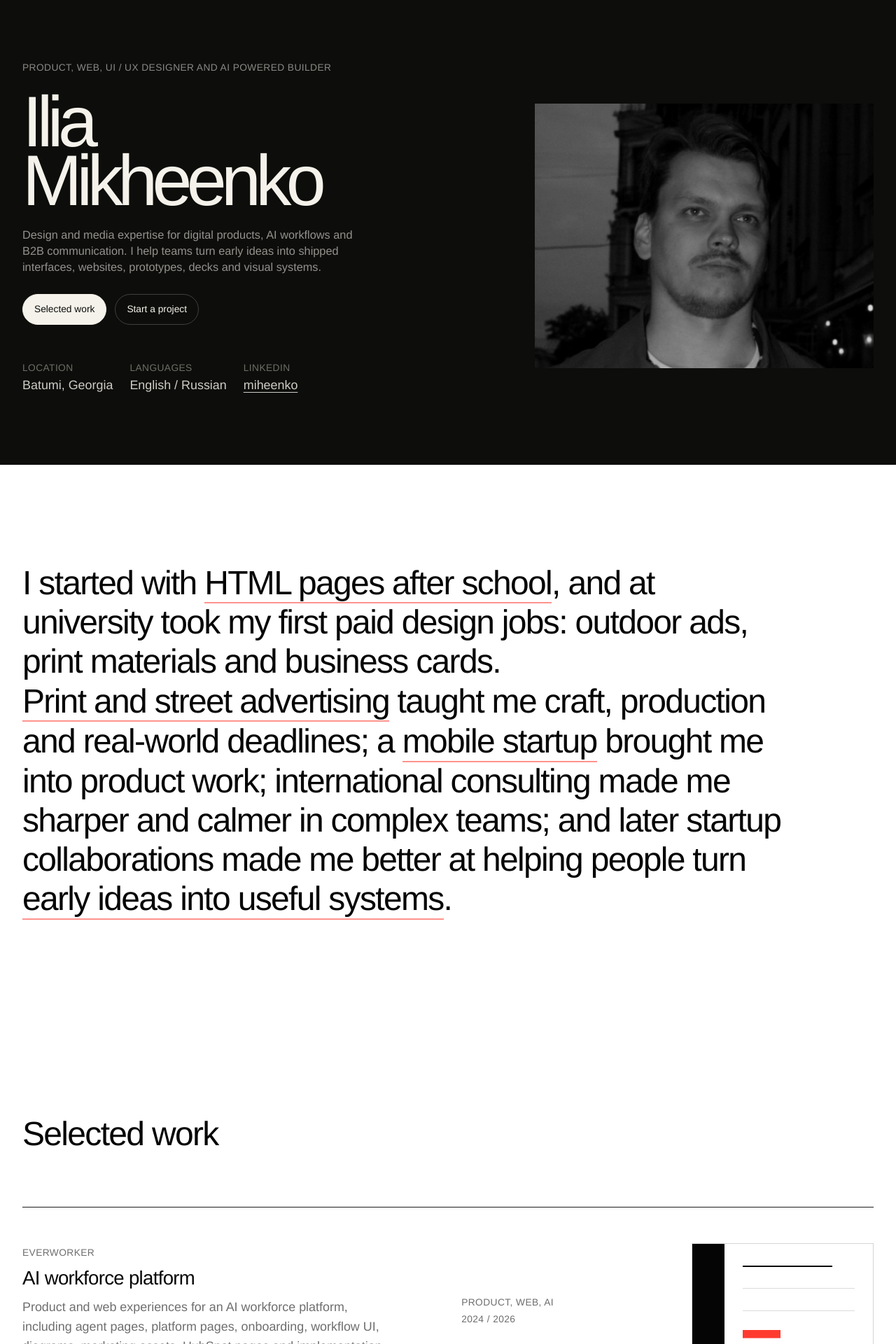
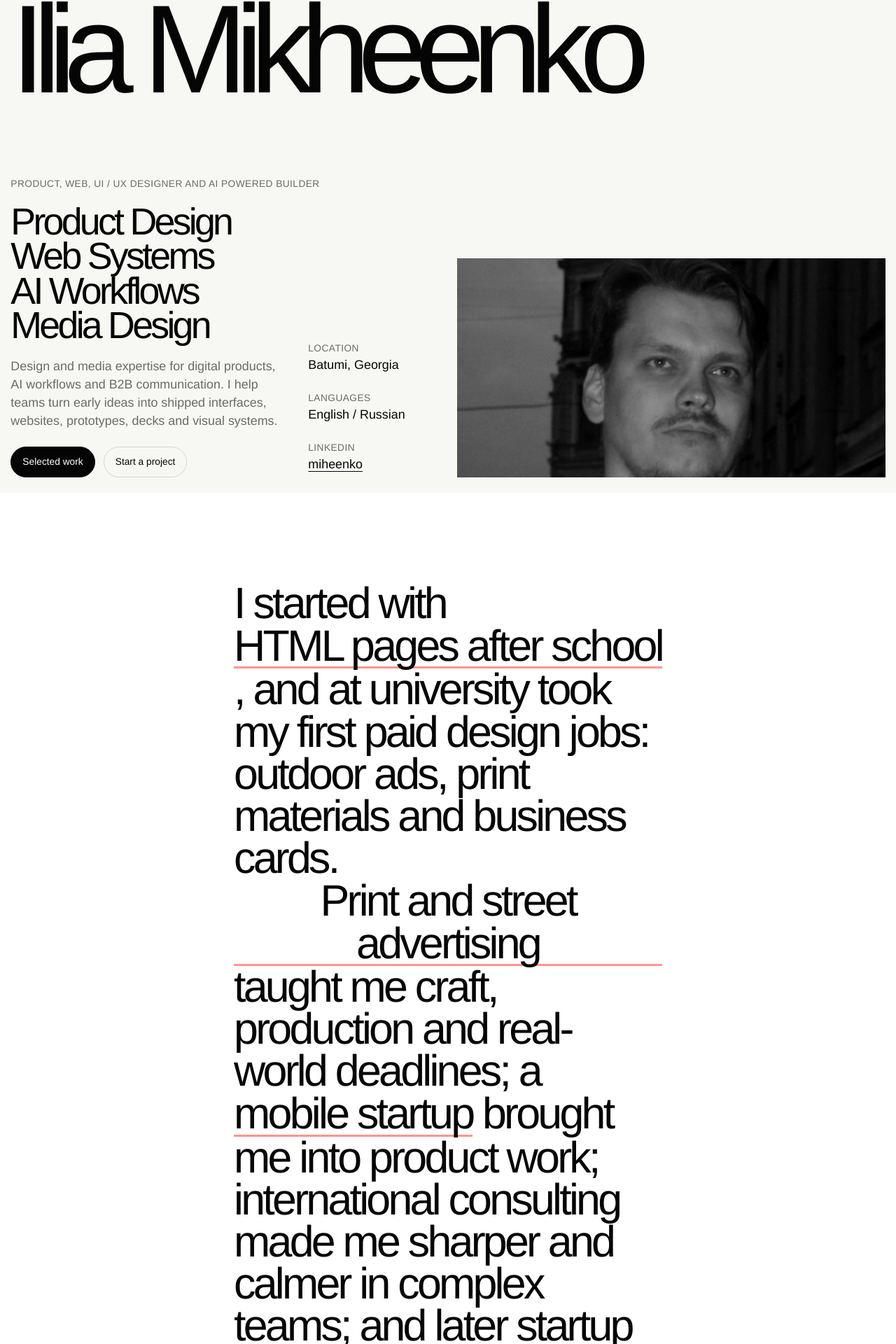
Before and after one commit to miheenko-i/portfolio, a React (Vite) app: page / in a window 1280 px wide. Shown: the part 96-2016 px from the top of the page at 70% size. Built offline with nearby package versions, Linux system fonts and the light colour scheme; a web font is replaced by a local one.

Commit message:
Apply full-screen editorial layout

```diff
--- a/src/main.jsx
+++ b/src/main.jsx
@@ -184,10 +184,6 @@ function App() {
   return (
     <main className="page">
       <header className="hero reveal" id="top">
-        <figure className="heroPortrait" aria-hidden="true">
-          <img src={asset('/profile.png')} alt="" />
-        </figure>
-
         <div className="topbar">
           <a className="brand" href="#top" aria-label="Home">
             <span>Ilia Mikheenko</span>
@@ -208,10 +204,17 @@ function App() {
         </div>
 
         <div className="heroInner">
+          <h1>Ilia Mikheenko</h1>
+
           <div className="heroCopy">
             <p className="eyebrow">Product, Web, UI / UX Designer and AI powered builder</p>
 
-            <h1>Ilia Mikheenko</h1>
+            <ul className="heroServices" aria-label="Core expertise">
+              <li>Product Design</li>
+              <li>Web Systems</li>
+              <li>AI Workflows</li>
+              <li>Media Design</li>
+            </ul>
 
             <p className="heroLead">
               Design and media expertise for digital products, AI workflows and B2B
--- a/src/style.css
+++ b/src/style.css
@@ -60,8 +60,13 @@ figure {
 .statement,
 .section,
 .contact {
-  width: min(100% - var(--page) * 2, 1360px);
-  margin-inline: auto;
+  width: 100%;
+}
+
+.statement,
+.section,
+.contact {
+  padding-inline: clamp(0.75rem, 1.2vw, 1.4rem);
 }
 
 .topbar {
@@ -159,21 +164,22 @@ figure {
 
 .hero {
   position: relative;
-  min-height: min(760px, calc(100svh - 1rem));
+  min-height: 100svh;
   width: 100%;
   display: grid;
   grid-template-rows: auto 1fr;
   margin-top: 0;
   overflow: hidden;
   isolation: isolate;
-  background: #0d0d0b;
-  color: #f4f2ea;
+  background: #f7f7f4;
+  color: var(--text);
 }
 
 .hero .topbar,
 .heroInner {
-  width: min(100% - var(--page) * 2, 1360px);
+  width: 100%;
   margin-inline: auto;
+  padding-inline: clamp(0.75rem, 1.2vw, 1.4rem);
 }
 
 .hero::before,
@@ -193,18 +199,13 @@ figure {
   display: none;
 }
 
-.heroPortrait {
-  display: none;
-}
-
-.heroPortrait img,
 .heroMedia img {
   width: 100%;
   height: 100%;
   display: block;
   object-fit: cover;
   object-position: 52% 28%;
-  filter: grayscale(1) contrast(1.08) brightness(0.86);
+  filter: grayscale(1) contrast(1.05);
 }
 
 .hero .topbar {
@@ -215,18 +216,18 @@ figure {
 .hero .brand span:first-child,
 .hero .nav a:hover,
 .hero .mailLink:hover {
-  color: #f4f2ea;
+  color: var(--text);
 }
 
 .hero .brand span:last-child,
 .hero .mailLink,
 .hero .nav a,
 .hero .eyebrow {
-  color: rgba(244, 242, 234, 0.54);
+  color: var(--muted);
 }
 
 .hero .nav {
-  border-left-color: rgba(244, 242, 234, 0.18);
+  border-left-color: transparent;
 }
 
 .heroInner {
@@ -235,19 +236,22 @@ figure {
   min-height: 0;
   display: grid;
   grid-template-columns: repeat(12, minmax(0, 1fr));
-  column-gap: clamp(1.5rem, 3vw, 3rem);
-  row-gap: clamp(1.5rem, 2.4vw, 2.5rem);
-  align-items: center;
-  padding-block: clamp(4rem, 7vw, 6.5rem) clamp(3rem, 5vw, 4.5rem);
+  grid-template-rows: auto 1fr auto;
+  column-gap: clamp(1rem, 2vw, 2.5rem);
+  row-gap: clamp(1rem, 2vw, 2.25rem);
+  align-items: end;
+  padding-block: clamp(0.85rem, 1.7vw, 1.8rem) clamp(0.85rem, 1.7vw, 1.8rem);
 }
 
 .heroCopy {
-  grid-column: 1 / span 6;
+  grid-column: 1 / span 5;
+  grid-row: 3;
+  align-self: end;
   min-width: 0;
   width: 100%;
   display: grid;
-  gap: clamp(1.2rem, 2vw, 1.9rem);
-  padding-right: clamp(1rem, 5vw, 5rem);
+  gap: clamp(1rem, 1.8vw, 1.6rem);
+  padding-right: clamp(1rem, 4vw, 4rem);
 }
 
 h1 {
@@ -261,12 +265,15 @@ h1 {
 }
 
 .hero h1 {
-  max-width: 760px;
-  font-size: clamp(4.2rem, 8vw, 9.5rem);
-  line-height: 0.82;
-  letter-spacing: -0.075em;
+  grid-column: 1 / -1;
+  grid-row: 1;
+  max-width: none;
+  font-size: clamp(5.2rem, 14vw, 18rem);
+  line-height: 0.72;
+  letter-spacing: -0.1em;
   text-transform: none;
-  text-wrap: balance;
+  text-wrap: nowrap;
+  white-space: nowrap;
 }
 
 .heroLead {
@@ -279,11 +286,23 @@ h1 {
 }
 
 .hero .heroLead {
-  max-width: 540px;
-  color: rgba(244, 242, 234, 0.58);
-  font-size: clamp(1.02rem, 1.1vw, 1.22rem);
-  line-height: 1.42;
+  max-width: 420px;
+  color: var(--muted);
+  font-size: var(--s0);
+  line-height: 1.45;
   letter-spacing: 0;
+}
+
+.heroServices {
+  display: grid;
+  gap: 0.08em;
+  margin: 0;
+  padding: 0;
+  list-style: none;
+  color: var(--text);
+  font-size: clamp(2.35rem, 4.2vw, 5rem);
+  line-height: 0.84;
+  letter-spacing: -0.07em;
 }
 
 .heroActions {
@@ -310,8 +329,8 @@ h1 {
 }
 
 .hero .heroActions a {
-  border-color: rgba(244, 242, 234, 0.22);
-  color: #f4f2ea;
+  border-color: var(--line);
+  color: var(--text);
   background: transparent;
 }
 
@@ -322,9 +341,9 @@ h1 {
 }
 
 .hero .heroActions a:first-child {
-  background: #f4f2ea;
-  border-color: #f4f2ea;
-  color: #0d0d0b;
+  background: var(--text);
+  border-color: var(--text);
+  color: var(--bg);
 }
 
 .heroActions a:hover {
@@ -337,13 +356,14 @@ h1 {
 }
 
 .hero .heroActions a:not(:first-child):hover {
-  border-color: rgba(244, 242, 234, 0.7);
-  background: rgba(244, 242, 234, 0.08);
+  border-color: var(--text);
+  background: #ffffff;
 }
 
 .heroFacts {
-  grid-column: 1 / span 6;
-  align-self: start;
+  grid-column: 5 / span 2;
+  grid-row: 3;
+  align-self: end;
   justify-self: stretch;
   background: transparent;
   border-top: 0;
@@ -352,9 +372,8 @@ h1 {
 }
 
 .heroFacts dl {
-  display: flex;
-  flex-wrap: wrap;
-  gap: 1.1rem 1.5rem;
+  display: grid;
+  gap: 0.8rem;
   margin: 0;
 }
 
@@ -375,7 +394,7 @@ h1 {
 }
 
 .heroFacts dt {
-  color: rgba(244, 242, 234, 0.42);
+  color: var(--muted);
   font-size: var(--s-1);
   line-height: 1.2;
   letter-spacing: 0.03em;
@@ -383,7 +402,7 @@ h1 {
 }
 
 .heroFacts dd {
-  color: rgba(244, 242, 234, 0.84);
+  color: var(--text);
   font-size: var(--s0);
   line-height: 1.25;
 }
@@ -395,14 +414,14 @@ h1 {
 }
 
 .heroMedia {
-  grid-column: 8 / -1;
-  grid-row: 1 / span 2;
-  align-self: center;
+  grid-column: 7 / -1;
+  grid-row: 3;
+  align-self: end;
   justify-self: end;
-  width: min(100%, 520px);
-  aspect-ratio: 1 / 0.78;
+  width: min(100%, 49vw);
+  aspect-ratio: 16 / 8.2;
   overflow: hidden;
-  background: #171714;
+  background: #ececea;
 }
 
 .hero .brand,
@@ -410,6 +429,7 @@ h1 {
 .hero .mailLink,
 .hero .eyebrow,
 .hero h1,
+.heroServices,
 .heroLead,
 .heroActions,
 .heroFacts,
@@ -423,6 +443,7 @@ h1 {
 .hero.is-visible .mailLink,
 .hero.is-visible .eyebrow,
 .hero.is-visible h1,
+.hero.is-visible .heroServices,
 .hero.is-visible .heroLead,
 .hero.is-visible .heroActions,
 .hero.is-visible .heroFacts,
@@ -450,12 +471,16 @@ h1 {
   animation-delay: 280ms;
 }
 
+.hero.is-visible .heroServices {
+  animation-delay: 340ms;
+}
+
 .hero.is-visible .heroLead {
-  animation-delay: 360ms;
+  animation-delay: 390ms;
 }
 
 .hero.is-visible .heroActions {
-  animation-delay: 430ms;
+  animation-delay: 450ms;
 }
 
 .hero.is-visible .heroFacts {
@@ -479,14 +504,20 @@ h1 {
 }
 
 .statement {
-  padding-block: var(--section);
+  min-height: 100svh;
+  display: grid;
+  grid-template-columns: repeat(12, minmax(0, 1fr));
+  column-gap: clamp(1rem, 2vw, 2.5rem);
+  align-items: center;
+  padding-block: clamp(5rem, 10vw, 9rem);
 }
 
 .storyText {
-  max-width: 1100px;
-  font-size: var(--s3);
-  line-height: 1.16;
-  letter-spacing: -0.035em;
+  grid-column: 4 / span 6;
+  max-width: none;
+  font-size: clamp(3rem, 4.9vw, 6.3rem);
+  line-height: 0.96;
+  letter-spacing: -0.06em;
   font-weight: 400;
   text-wrap: pretty;
 }
@@ -545,9 +576,9 @@ h1 {
 }
 
 .workPreview {
-  grid-column: 10 / -1;
+  grid-column: 8 / -1;
   justify-self: end;
-  width: min(100%, 260px);
+  width: min(100%, 34vw);
   transform-origin: 82% 50%;
 }
 
@@ -567,7 +598,7 @@ h1 {
 
 .workPreview:hover,
 .workPreview:focus-visible {
-  transform: scale(1.72);
+  transform: scale(1.08);
 }
 
 .workPreview span {
@@ -674,22 +705,23 @@ h1 {
 
 .section,
 .contact {
-  padding-block: var(--section);
+  min-height: 100svh;
+  padding-block: clamp(5rem, 8vw, 8rem);
 }
 
 .sectionHead {
   display: grid;
   grid-template-columns: repeat(12, minmax(0, 1fr));
-  column-gap: clamp(1.5rem, 3vw, 3rem);
+  column-gap: clamp(1rem, 2vw, 2.5rem);
   align-items: start;
-  margin-bottom: clamp(3rem, 6vw, 5.5rem);
+  margin-bottom: clamp(3rem, 7vw, 7rem);
 }
 
 .sectionHead h2 {
-  grid-column: 1 / span 7;
-  font-size: var(--s3);
-  line-height: 1.08;
-  letter-spacing: -0.035em;
+  grid-column: 1 / -1;
+  font-size: clamp(4.8rem, 13.2vw, 16rem);
+  line-height: 0.76;
+  letter-spacing: -0.095em;
   font-weight: 400;
 }
 
@@ -698,7 +730,7 @@ h1 {
 }
 
 .skillsHead h2 {
-  grid-column: 1 / span 6;
+  grid-column: 1 / span 9;
 }
 
 .viewToggle {
@@ -746,9 +778,10 @@ h1 {
 .workRow {
   display: grid;
   grid-template-columns: repeat(12, minmax(0, 1fr));
-  column-gap: clamp(1.5rem, 3vw, 3rem);
+  column-gap: clamp(1rem, 2vw, 2.5rem);
   align-items: center;
-  padding-block: clamp(2rem, 4vw, 3.25rem);
+  min-height: clamp(18rem, 31vw, 35rem);
+  padding-block: clamp(2rem, 4vw, 4rem);
   border-bottom: 1px solid var(--line);
   transition: background-color 220ms ease, padding-inline 220ms ease;
 }
@@ -758,12 +791,12 @@ h1 {
 }
 
 .workInfo {
-  grid-column: 1 / span 6;
-  padding-right: clamp(1rem, 4vw, 4rem);
+  grid-column: 1 / span 5;
+  padding-right: clamp(1rem, 3vw, 3rem);
 }
 
 .workMeta {
-  grid-column: 7 / span 2;
+  grid-column: 6 / span 2;
   display: grid;
   align-content: start;
   justify-items: start;
@@ -788,9 +821,9 @@ h1 {
 
 .workRow h3,
 .resumeItem h3 {
-  font-size: var(--s2);
-  line-height: 1.12;
-  letter-spacing: -0.025em;
+  font-size: clamp(2.4rem, 5vw, 6.4rem);
+  line-height: 0.86;
+  letter-spacing: -0.07em;
   font-weight: 400;
 }
 
@@ -804,6 +837,10 @@ h1 {
   letter-spacing: 0;
 }
 
+.workRow p {
+  max-width: 520px;
+}
+
 .studioGrid {
   display: grid;
   grid-template-columns: repeat(12, minmax(0, 1fr));
@@ -814,7 +851,7 @@ h1 {
 
 .studioItem {
   grid-column: span 4;
-  min-height: 260px;
+  min-height: clamp(18rem, 34vw, 36rem);
   display: flex;
   flex-direction: column;
   justify-content: space-between;
@@ -834,27 +871,28 @@ h1 {
 }
 
 .studioItem h4 {
-  max-width: 18rem;
-  font-size: var(--s2);
-  line-height: 1.12;
-  letter-spacing: -0.025em;
+  max-width: 24rem;
+  font-size: clamp(2.1rem, 3.2vw, 4.2rem);
+  line-height: 0.92;
+  letter-spacing: -0.06em;
   font-weight: 400;
 }
 
 .resumeItem {
   display: grid;
   grid-template-columns: repeat(12, minmax(0, 1fr));
-  column-gap: clamp(1.5rem, 3vw, 3rem);
-  padding-block: clamp(2rem, 4vw, 3rem);
+  column-gap: clamp(1rem, 2vw, 2.5rem);
+  min-height: clamp(13rem, 23vw, 26rem);
+  padding-block: clamp(2rem, 4vw, 4rem);
   border-bottom: 1px solid var(--line);
 }
 
 .resumeItem > .date {
-  grid-column: span 3;
+  grid-column: span 2;
 }
 
 .resumeItem > div {
-  grid-column: span 3;
+  grid-column: span 4;
 }
 
 .resumeItem > p:last-child {
@@ -873,20 +911,20 @@ h1 {
 .skills-tags {
   display: flex;
   flex-wrap: wrap;
-  gap: 0.7rem;
+  gap: 0.85rem;
 }
 
 .skills-list {
   display: grid;
   grid-template-columns: repeat(4, minmax(0, 1fr));
-  column-gap: clamp(1.5rem, 3vw, 3rem);
+  column-gap: clamp(1rem, 2vw, 2.5rem);
   row-gap: clamp(2rem, 4vw, 3rem);
   border-top: 1px solid var(--line-strong);
   padding-top: clamp(1.5rem, 3vw, 2.5rem);
 }
 
 .skills span {
-  padding: 0.58rem 0.78rem 0.64rem;
+  padding: 0.7rem 0.95rem 0.76rem;
   border: 1px solid var(--line);
   border-radius: 999px;
   background: var(--bg);
@@ -972,22 +1010,27 @@ h1 {
 }
 
 .contact {
-  min-height: min(76vh, 760px);
+  min-height: 100svh;
   display: flex;
   flex-direction: column;
   justify-content: space-between;
-  padding-bottom: clamp(5rem, 9vw, 8rem);
+  padding-bottom: clamp(4rem, 8vw, 7rem);
 }
 
 .contactGrid {
   display: grid;
   grid-template-columns: repeat(12, minmax(0, 1fr));
-  column-gap: clamp(1.5rem, 3vw, 3rem);
+  column-gap: clamp(1rem, 2vw, 2.5rem);
   align-items: end;
 }
 
 .contactGrid > p {
-  grid-column: 4 / span 5;
+  grid-column: 1 / span 7;
+  max-width: none;
+  font-size: clamp(3rem, 5vw, 7rem);
+  line-height: 0.92;
+  letter-spacing: -0.07em;
+  color: var(--text);
 }
 
 .links {
@@ -998,9 +1041,9 @@ h1 {
 }
 
 .links a {
-  font-size: var(--s2);
-  line-height: 1.12;
-  letter-spacing: -0.025em;
+  font-size: clamp(1.6rem, 2.4vw, 3rem);
+  line-height: 1;
+  letter-spacing: -0.04em;
 }
 
 .reveal {
@@ -1028,17 +1071,18 @@ h1 {
   }
 
   .heroCopy {
-    grid-column: 1 / span 7;
+    grid-column: 1 / span 6;
     padding-right: 0;
   }
 
   .heroFacts {
-    grid-column: 1 / span 7;
+    grid-column: 1 / span 6;
   }
 
   .heroMedia {
-    grid-column: 8 / -1;
+    grid-column: 7 / -1;
     width: 100%;
+    aspect-ratio: 16 / 10;
   }
 }
 
@@ -1066,14 +1110,14 @@ h1 {
   }
 
   .hero {
-    min-height: auto;
+    min-height: 100svh;
     width: 100%;
     margin-top: 0;
   }
 
   .heroInner {
     align-content: start;
-    row-gap: 2.2rem;
+    row-gap: 2rem;
     padding-block: 3rem 3.5rem;
   }
 
@@ -1128,7 +1172,7 @@ h1 {
     width: min(100%, 420px);
     justify-self: start;
     aspect-ratio: 4 / 3;
-    order: 2;
+    order: 3;
   }
 
   .heroMedia img {
@@ -1137,9 +1181,10 @@ h1 {
 
   .hero h1 {
     max-width: 100%;
-    font-size: clamp(4rem, 18vw, 6.4rem);
-    line-height: 0.82;
+    font-size: clamp(4.4rem, 20vw, 6.8rem);
+    line-height: 0.78;
     letter-spacing: -0.07em;
+    white-space: normal;
   }
 
   .hero .heroLead {
@@ -1149,12 +1194,28 @@ h1 {
   .heroCopy {
     gap: 1.2rem;
     padding-top: 0;
+    order: 2;
+    grid-row: auto;
   }
 
   .heroFacts {
-    order: 3;
+    order: 4;
     max-width: 24rem;
     margin-top: 0;
+    grid-row: auto;
+  }
+
+  .heroFacts dl {
+    display: flex;
+    flex-wrap: wrap;
+  }
+
+  .heroServices {
+    font-size: clamp(2rem, 10vw, 3.2rem);
+  }
+
+  .heroMedia {
+    grid-row: auto;
   }
 
   .heroFacts div {
@@ -1164,17 +1225,31 @@ h1 {
 
   .workPreview {
     justify-self: start;
-    width: min(74vw, 260px);
+    width: min(82vw, 320px);
     transform-origin: 0 50%;
   }
 
   .workPreview:hover,
   .workPreview:focus-visible {
-    transform: scale(1.22);
+    transform: scale(1.04);
+  }
+
+  .statement,
+  .section,
+  .contact {
+    padding-inline: var(--page);
+  }
+
+  .statement {
+    min-height: auto;
+    grid-template-columns: 1fr;
+    padding-block: 5.5rem;
   }
 
   .storyText {
-    line-height: 1.18;
+    grid-column: auto;
+    font-size: clamp(2.2rem, 12vw, 4rem);
+    line-height: 1;
   }
 
   .inlinePreview {
@@ -1200,12 +1275,48 @@ h1 {
     text-align: left;
   }
 
+  .section,
+  .contact {
+    min-height: auto;
+  }
+
+  .sectionHead h2 {
+    font-size: clamp(4rem, 20vw, 7rem);
+    line-height: 0.82;
+  }
+
+  .workRow {
+    min-height: auto;
+    row-gap: 1.4rem;
+    padding-block: 2.4rem;
+  }
+
+  .workRow h3,
+  .resumeItem h3 {
+    font-size: clamp(2.2rem, 12vw, 4rem);
+    line-height: 0.9;
+  }
+
   .studioGrid {
     grid-template-columns: 1fr;
   }
 
   .studioItem {
-    min-height: 160px;
+    min-height: 220px;
+  }
+
+  .resumeItem {
+    min-height: auto;
+    row-gap: 1.1rem;
+  }
+
+  .contactGrid {
+    row-gap: 2rem;
+  }
+
+  .contactGrid > p {
+    font-size: clamp(2.4rem, 13vw, 4.4rem);
+    line-height: 0.96;
   }
 
   .skills-list {
```
